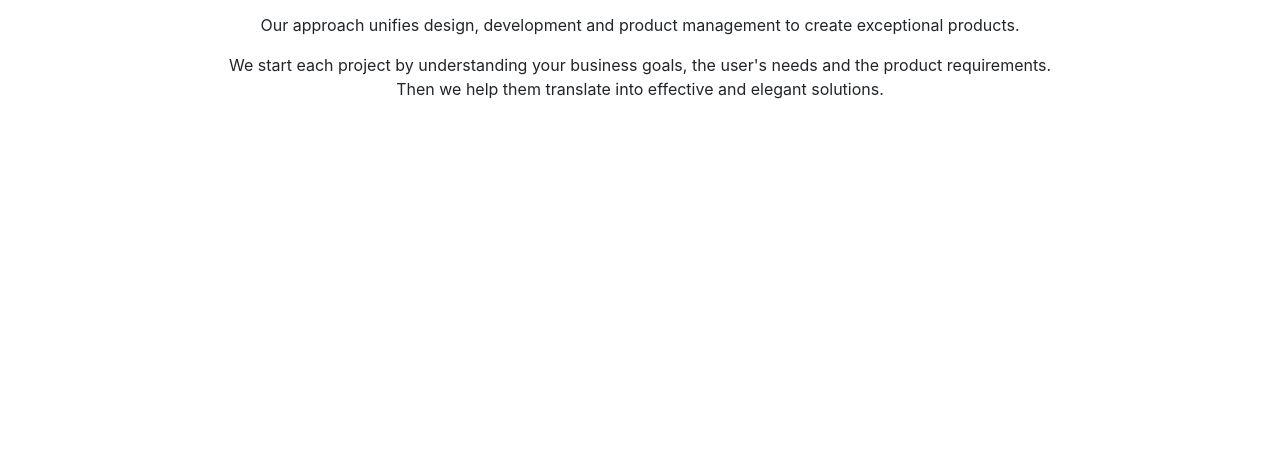
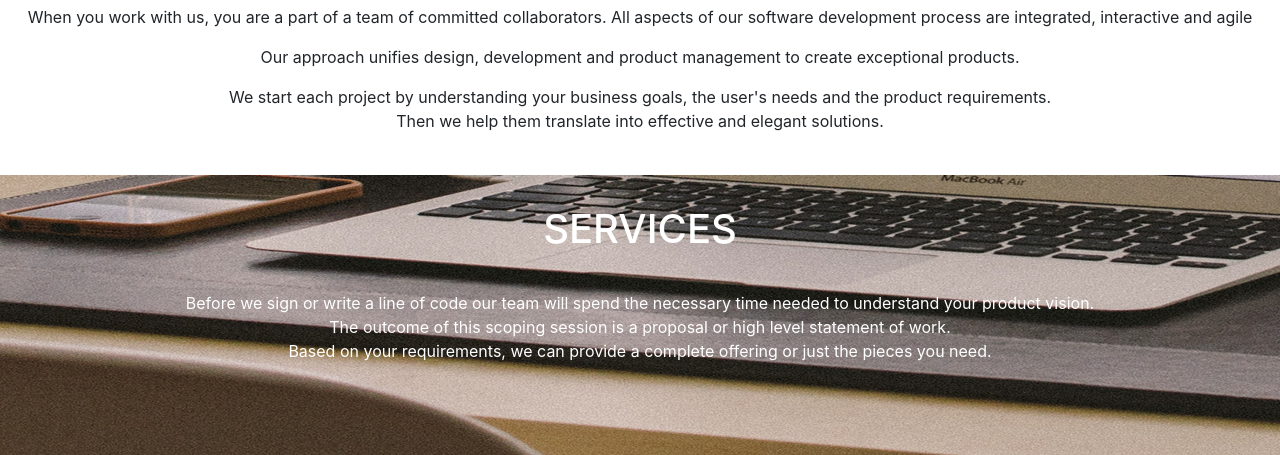
Before and after one commit to Steve664/Delani-studio, a plain HTML site: page index.html in a window 1280 px wide. Shown: the part 805-1260 px from the top of the page. Before the commit the page ends 948 px from the top, so only its background shows below. Drawn offline with nearby package versions, Linux system fonts and the light colour scheme.

Commit message:
added services section and css

```diff
--- a/css/style.css
+++ b/css/style.css
@@ -7,7 +7,7 @@ body {
 .jumbotron-fluid {
     background-image: url("../assets/backgrounds/h_img.jpg");
     background-size: cover;
-    height: 668px;
+    height: 700px;
 }
 .container-fluid {
     margin: 0;
@@ -18,7 +18,7 @@ body {
 }
 .overlay {
     background-color: rgba(0, 0, 0, 0);
-    height: 668px;
+    height: 700px;
 }
 
 .overlay > img, .h-text {
@@ -35,3 +35,16 @@ body {
 .about h1 {
     margin-top: 30px;
 }
+.services h1 {
+    position: relative;
+    top: 30px;
+    margin-bottom: 20px;
+}
+.services {
+    background-image: url("../assets/backgrounds/s_image.jpg");
+    height: 280px;
+}
+.small-overlay {
+    background-color: rgba(0, 0, 0, 0);
+    height: 280px;
+}
--- a/index.html
+++ b/index.html
@@ -33,5 +33,15 @@
             and elegant solutions.
         </p>
     </div>
+
+    <div class="services">
+        <div class="small-overlay">
+            <h1 class="text-center text-white s-text b-text">SERVICES</h1><br><br>
+            <p class="text-center text-white m-text">Before we sign or write a line of code our team will spend the necessary time needed to understand your product vision.<br>The outcome of this scoping
+                session is a
+                proposal or high level statement of work.<br>Based on your requirements, we can provide a
+                complete offering or just the pieces you need.</p>
+        </div>
+    </div>
 </body>
 </html>
```
